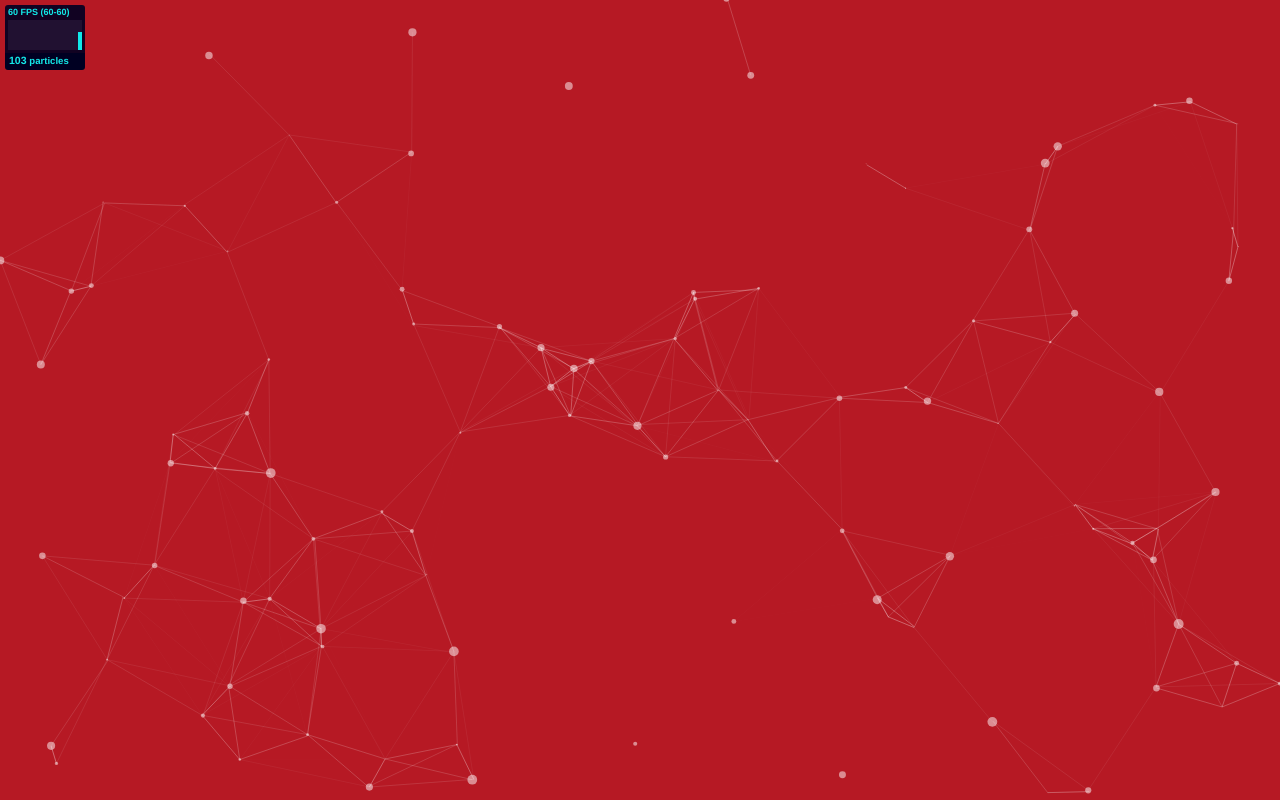
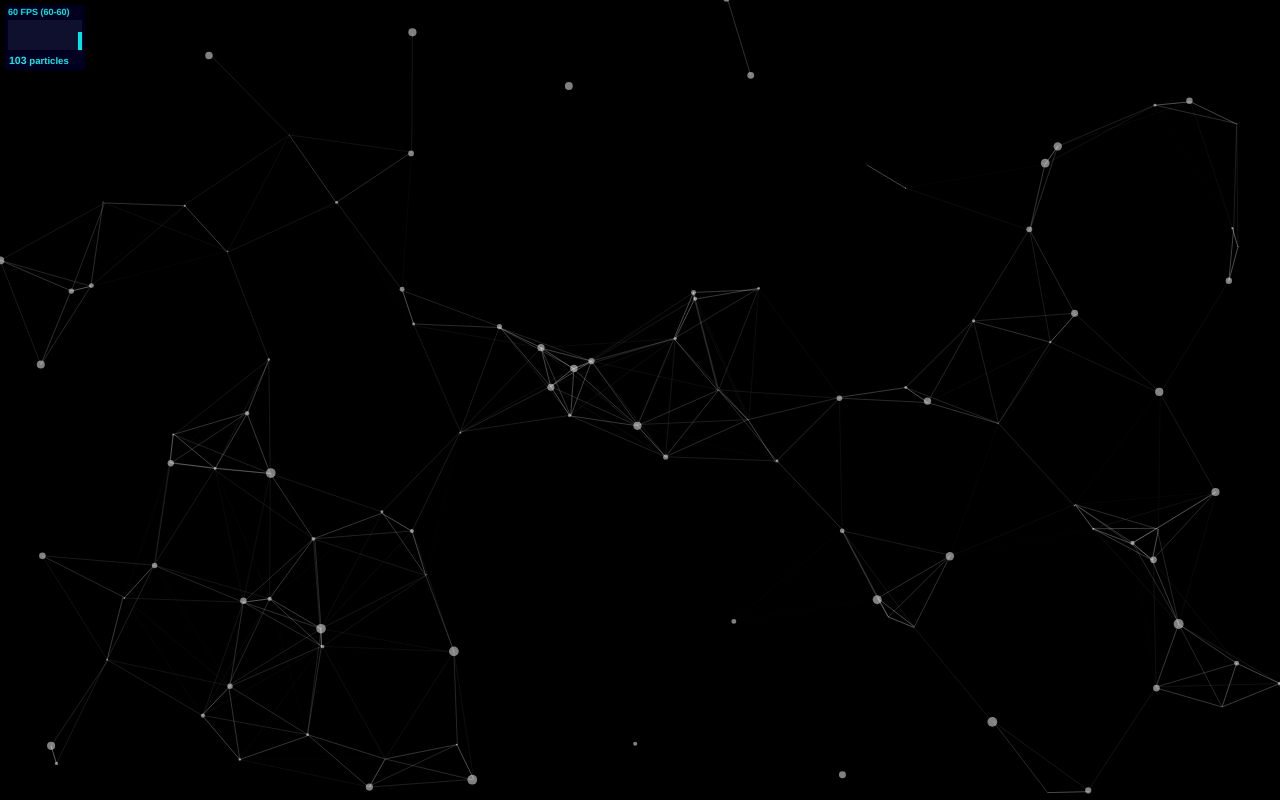
Before and after one commit to RenSkywalker/particles, a website: page index.html in a window 1280 px wide. Drawn offline with Linux system fonts and the light colour scheme; files that its build step writes are made by us from their sources; files whose address does not match are found by name.

Commit message:
Update style.css

```diff
--- a/style.css
+++ b/style.css
@@ -88,7 +88,7 @@ canvas{
 #particles-js{
   width: 100%;
   height: 100%;
-  background-color: #b61924;
+  background-color: #000000;
   background-image: url('');
   background-size: cover;
   background-position: 50% 50%;
```
